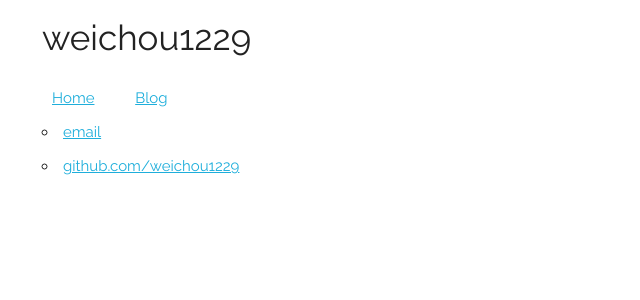
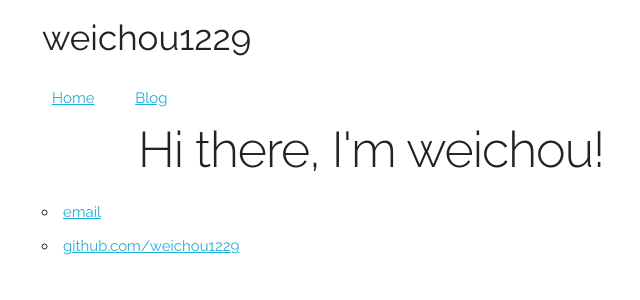
Before and after one commit to weichou1229/weichou.github.io, a Jekyll site: the page built from index.html, in a window 1280 px wide. Shown: the top 300 px of the page, without its empty margins (118-758 px from the left). Built offline with Jekyll 4.4.1, drawn with Linux system fonts in a browser that asks for light colours.

Commit message:
Update index.html

```diff
--- a/index.html
+++ b/index.html
@@ -2,3 +2,6 @@
 layout: default
 title: weichou1229
 ---
+<div class="blurb">
+  <h1>Hi there, I'm weichou!</h1>
+</div><!-- /.blurb -->
```
